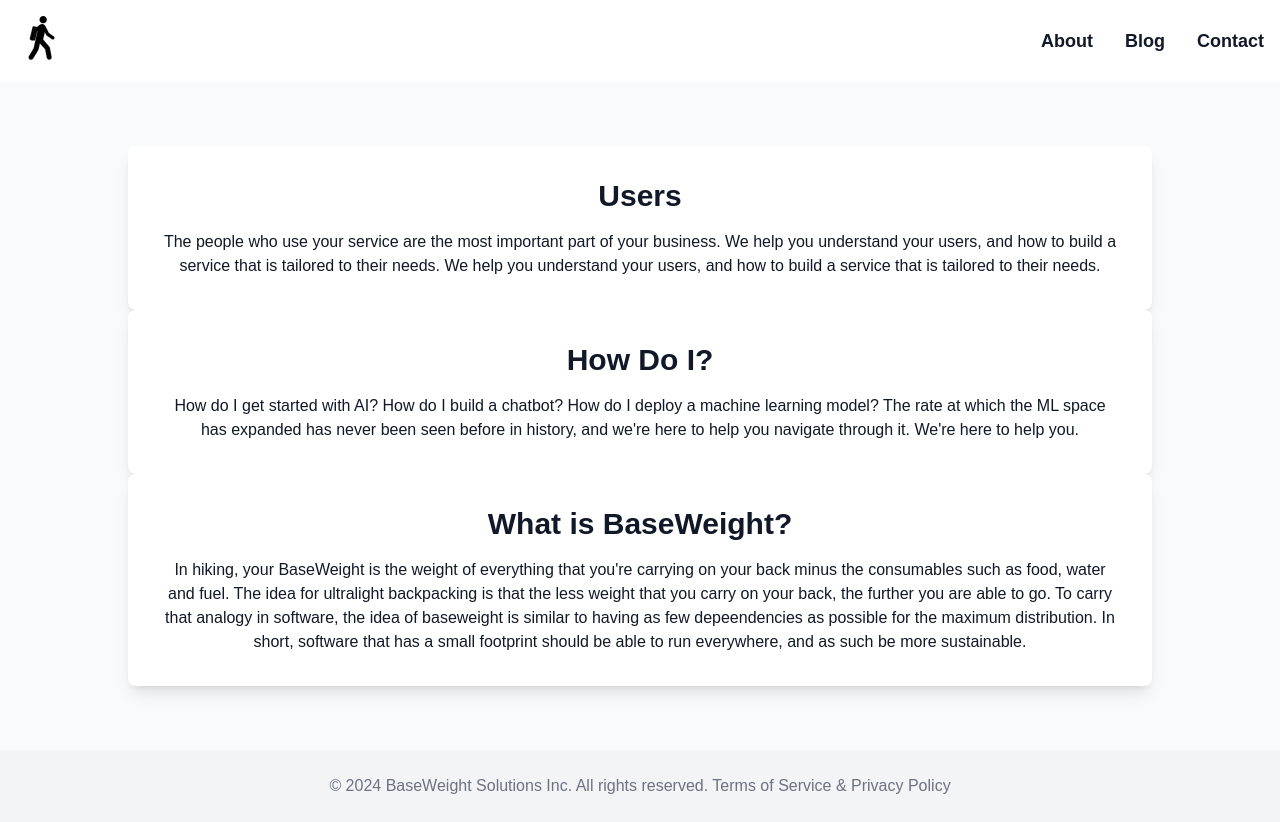
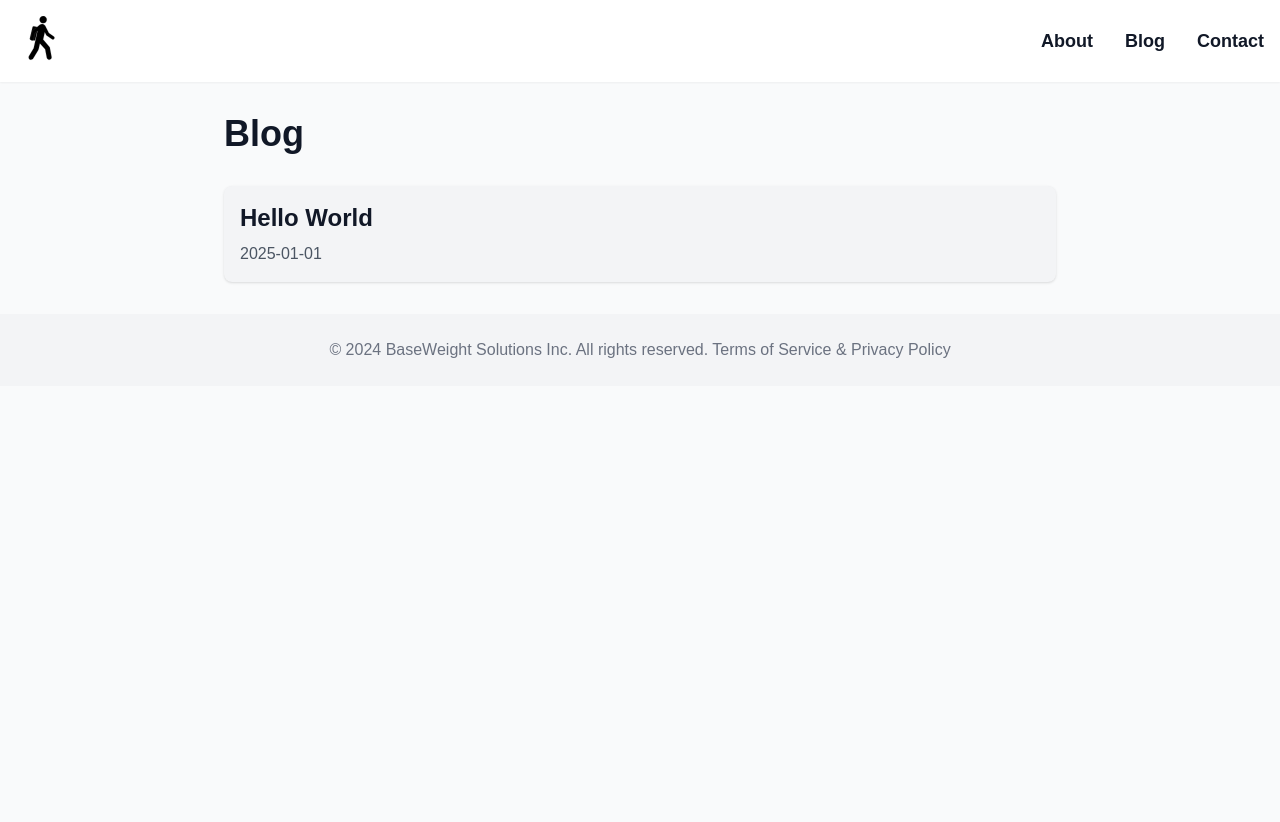
Before and after one commit to baseweight/baseweight.ai, a Next.js app: page /blog in a window 1280 px wide. After the commit the page ends 800 px from the top, so only its background shows below. Built offline with nearby package versions, Linux system fonts and the light colour scheme.

Commit message:
Hacked together a markdown blog in the app

```diff
--- /dev/null
+++ b/app/blog/[slug]/page.tsx
@@ -0,0 +1,25 @@
+import Image from 'next/image';
+import Link from 'next/link';
+import Header from '@/components/Header';
+import Footer from '@/components/Footer';
+import { getPostBySlug } from '@/components/posts';
+import { remark } from 'remark';
+import html from 'remark-html';
+
+export default async function BlogPost({ params }: { params: { slug: string } }) {
+    const post = getPostBySlug(params.slug);
+    const processedContent = await remark().use(html).process(post.content);
+    const contentHtml = processedContent.toString();
+
+    return (
+    <>
+    <Header />
+      <div className="max-w-4xl mx-auto p-8">
+        <h1 className="text-4xl font-bold mb-4">{post.title}</h1>
+        <p className="text-gray-600 mb-8">{post.date}</p>
+        <article className="prose max-w-none" dangerouslySetInnerHTML={{ __html: contentHtml }} />
+      </div>
+      <Footer />
+      </>
+    );
+  }
--- a/app/blog/page.tsx
+++ b/app/blog/page.tsx
@@ -1,40 +1,30 @@
 import Image from 'next/image';
-import Header from '../components/Header';
-import Footer from '../components/Footer';
+import Link from 'next/link';
+import Header from '@/components/Header';
+import Footer from '@/components/Footer';
+import { getAllPosts } from '@/components/posts';
 
-export default function About() {
+
+export default async function Blog() {
+  const posts = getAllPosts();
+
   return (
     <>
-      <Header />
-
-      <main className="bg-gray-50 py-16 px-8">
-        <section className="max-w-5xl mx-auto text-center bg-white shadow-lg rounded-lg p-8">
-          <h2 className="text-3xl font-bold mb-4">Users</h2>
-          <div className="flex flex-wrap justify-center gap-8">
-          <p>
-          The people who use your service are the most important part of your business. We help you understand your users, and how to build a service that is tailored to their needs.  We help you understand your users, and how to build a service that is tailored to their needs.
-          </p>
-          </div>
-        </section>
-        <section className="max-w-5xl mx-auto text-center bg-white shadow-lg rounded-lg p-8">
-          <h2 className="text-3xl font-bold mb-4">How Do I?</h2>
-          <div className="flex flex-wrap justify-center gap-8">
-          <p>
-          How do I get started with AI? How do I build a chatbot? How do I deploy a machine learning model? The rate at which the ML space has expanded has never been seen before in history, and we're here to help you navigate through it. We're here to help you.
-          </p>
-          </div>
-        </section>
-        <section className="max-w-5xl mx-auto text-center bg-white shadow-lg rounded-lg p-8">
-          <h2 className="text-3xl font-bold mb-4">What is BaseWeight?</h2>
-          <div className="flex flex-wrap justify-center gap-8">
-          <p>
-          In hiking, your BaseWeight is the weight of everything that you're carrying on your back minus the consumables such as food, water and fuel. The idea for ultralight backpacking is that the less weight that you carry on your back, the further you are able to go.  To carry that analogy in software, the idea of baseweight is similar to having as few depeendencies as possible for the maximum distribution.  In short, software that has a small footprint should be able to run everywhere, and as such be more sustainable.
-          </p>
-          </div>
-        </section>
-      </main>
-
-      <Footer />
+    <Header />
+    <div className="max-w-4xl mx-auto p-8">
+      <h1 className="text-4xl font-bold mb-8">Blog</h1>
+      <ul className="space-y-6">
+        {posts.map((post) => (
+          <li key={post.slug} className="p-4 bg-gray-100 rounded-lg shadow">
+            <h2 className="text-2xl font-semibold mb-2">
+              <Link href={`/blog/${post.slug}`}>{post.title}</Link>
+            </h2>
+            <p className="text-gray-600">{post.date}</p>
+          </li>
+        ))}
+      </ul>
+    </div>
+    <Footer />
     </>
   );
 }
--- a/app/components/Header.tsx
+++ b/app/components/Header.tsx
@@ -10,7 +10,7 @@ export default function Header() {
       <nav>
         <ul className="flex space-x-8">
           <li><Link href="/about" className="text-lg font-semibold hover:text-blue-600">About</Link></li>
-          <li><Link href="https://the-baseweight-blog.ghost.io/" className="text-lg font-semibold hover:text-blue-600">Blog</Link></li>
+          <li><Link href="/blog" className="text-lg font-semibold hover:text-blue-600">Blog</Link></li>
           <li><Link href="/contact" className="text-lg font-semibold hover:text-blue-600">Contact</Link></li>
         </ul>
       </nav>
--- /dev/null
+++ b/app/components/posts.tsx
@@ -0,0 +1,44 @@
+import fs from 'fs';
+import path from 'path';
+import matter from 'gray-matter';
+
+const postsDirectory = path.join(process.cwd(), 'posts');
+
+export interface Post {
+  slug: string;
+  title: string;
+  date: string;
+  content: string;
+}
+
+// Fetch all posts metadata
+export function getAllPosts() {
+  const fileNames = fs.readdirSync(postsDirectory);
+
+  return fileNames.map((fileName) => {
+    const slug = fileName.replace(/\.md$/, '');
+    const fullPath = path.join(postsDirectory, fileName);
+    const fileContents = fs.readFileSync(fullPath, 'utf8');
+    const { data } = matter(fileContents);
+
+    return {
+      slug,
+      title: data.title,
+      date: data.date
+    };
+  });
+}
+
+// Fetch a specific post's content
+export function getPostBySlug(slug : string) {
+  const fullPath = path.join(postsDirectory, `${slug}.md`);
+  const fileContents = fs.readFileSync(fullPath, 'utf8');
+  const { data, content } = matter(fileContents);
+
+  return {
+    slug,
+    title: data.title,
+    date: data.date,
+    content,
+  };
+}
--- /dev/null
+++ b/posts/hello-world.md
@@ -0,0 +1,7 @@
+---
+title: "Hello World"
+date: "2025-01-01"
+---
+# Hello World
+
+We're doing some stuff here
```
Also changed, not shown: package.json (+5 -2 lines), 1 other file (tests, documents, lock files or other folders).
